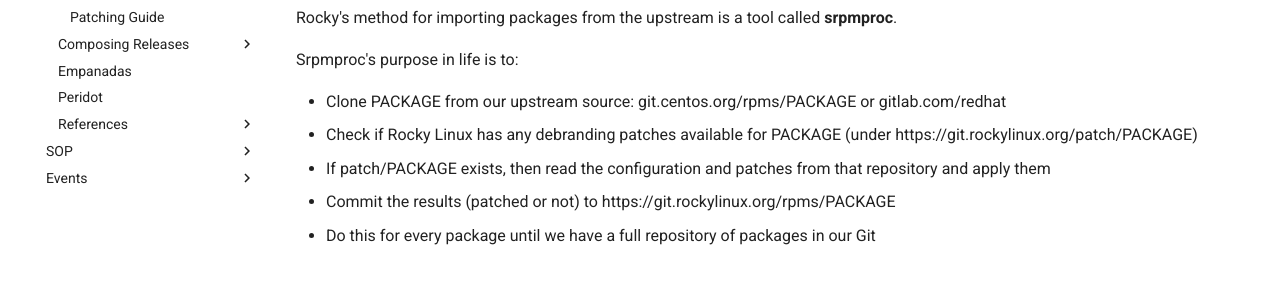
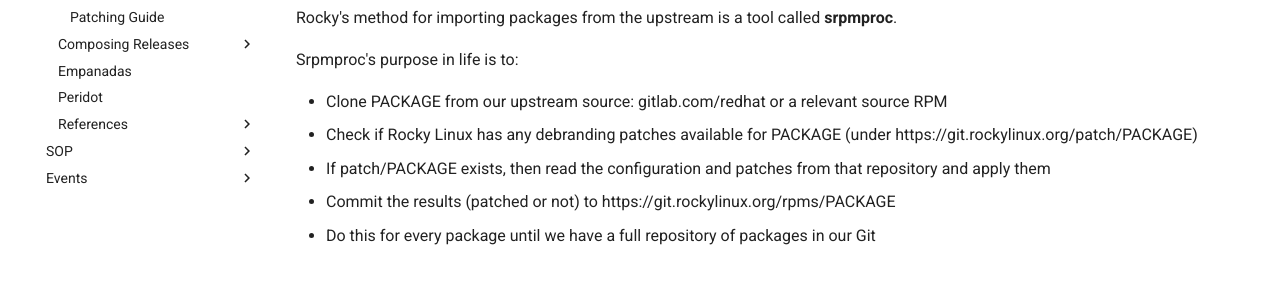
Before and after one commit to rocky-linux/sig-core-wiki, an MkDocs documentation site: the page built from docs/documentation/debranding/index.md, in a window 1280 px wide and 1242 px high. Shown: the part 553-838 px from the top of the window. Built offline with MkDocs 1.6.1 and Material for MkDocs 9.7.7, drawn with Linux system fonts in a browser that asks for light colours.

Commit message:
remove git.c.o ref

```diff
--- a/docs/documentation/debranding/index.md
+++ b/docs/documentation/debranding/index.md
@@ -16,7 +16,7 @@
 
 Srpmproc's purpose in life is to:
 
-- Clone PACKAGE from our upstream source: git.centos.org/rpms/PACKAGE or gitlab.com/redhat
+- Clone PACKAGE from our upstream source: gitlab.com/redhat or a relevant source RPM
 - Check if Rocky Linux has any debranding patches available for PACKAGE (under https://git.rockylinux.org/patch/PACKAGE)
 - If patch/PACKAGE exists, then read the configuration and patches from that repository and apply them
 - Commit the results (patched or not) to https://git.rockylinux.org/rpms/PACKAGE
```
